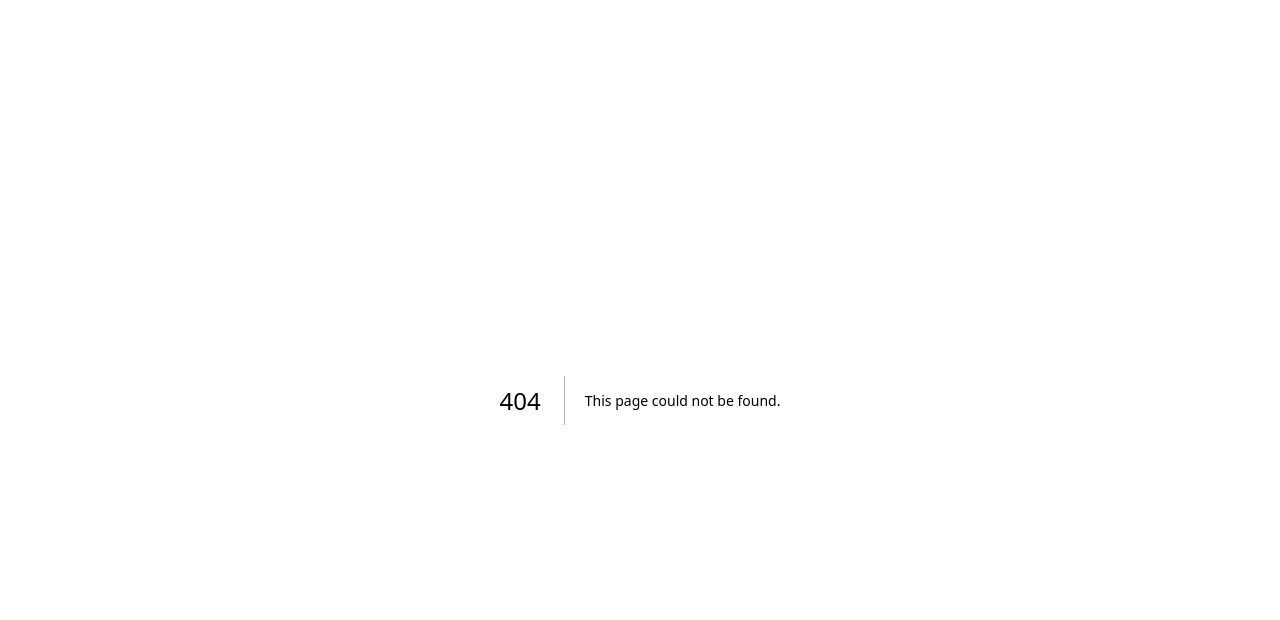
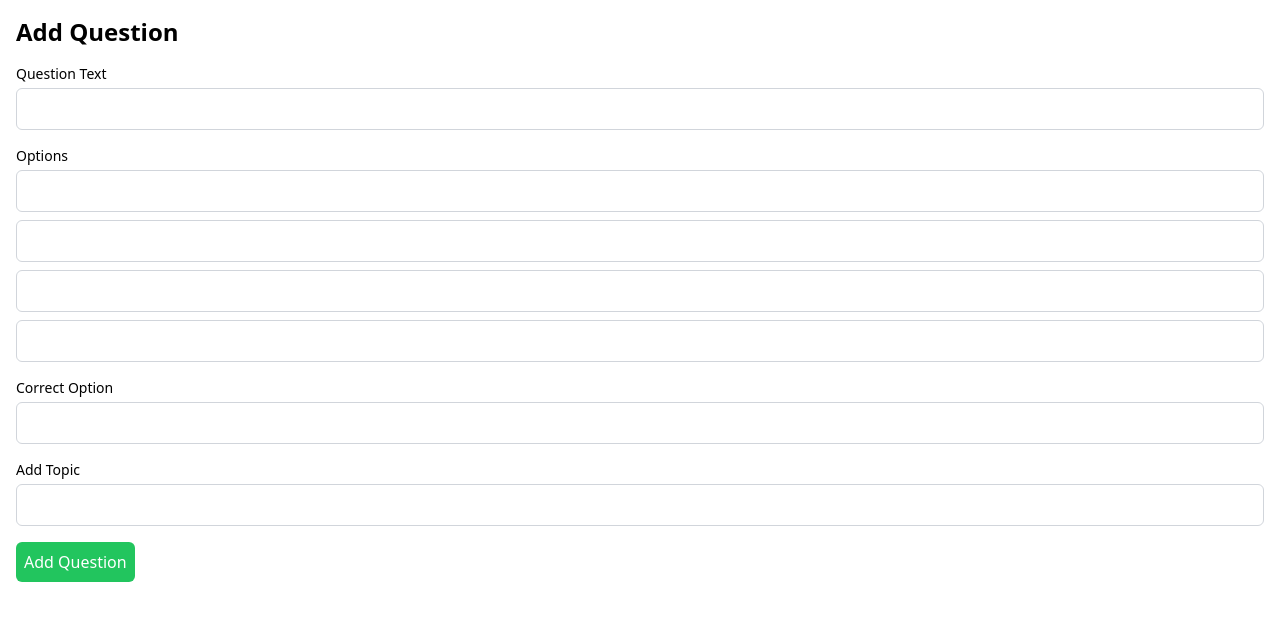
Before and after one commit to millyanne93/EduAdapt, a Next.js app in the folder frontend/: page /admin/questions/1 in a window 1280 px wide. Before the commit this address had no page. Shown: the top 620 px of the page. Built offline with nearby package versions, Linux system fonts and the light colour scheme.

Commit message:
Add create question component for the admin

```diff
--- /dev/null
+++ b/frontend/pages/admin/questions/[id].tsx
@@ -0,0 +1,87 @@
+import { useState, useEffect } from 'react';
+import axios from 'axios';
+import { useRouter } from 'next/router';
+
+const AddQuestions: React.FC = () => {
+  const router = useRouter();
+  const { id } = router.query;
+  const [questionText, setQuestionText] = useState('');
+  const [options, setOptions] = useState(['', '', '', '']);
+  const [correctOption, setCorrectOption] = useState<number | null>(null);
+  const [topic, setTopic] = useState('');
+  const [message, setMessage] = useState('');
+
+  const handleAddQuestion = async () => {
+    const token = localStorage.getItem('token');
+    try {
+      await axios.post(
+        'http://localhost:5000/api/questions',
+        {
+          text: questionText,
+          options,
+          correctOption,
+          topic,
+        },
+        { headers: { Authorization: `Bearer ${token}` } }
+      );
+      setMessage('Question added successfully');
+    } catch (error) {
+      setMessage('Failed to add question');
+    }
+  };
+
+  return (
+    <div className="p-4">
+      <h1 className="text-2xl font-bold mb-4">Add Question</h1>
+      <div className="mb-4">
+        <label className="block text-sm font-medium">Question Text</label>
+        <input
+          type="text"
+          value={questionText}
+          onChange={e => setQuestionText(e.target.value)}
+          className="mt-1 block w-full border border-gray-300 p-2 rounded-md"
+        />
+      </div>
+      <div className="mb-4">
+        <label className="block text-sm font-medium">Options</label>
+        {options.map((option, index) => (
+          <input
+            key={index}
+            type="text"
+            value={option}
+            onChange={e => {
+              const newOptions = [...options];
+              newOptions[index] = e.target.value;
+              setOptions(newOptions);
+            }}
+            className="mt-1 block w-full border border-gray-300 p-2 rounded-md mb-2"
+          />
+        ))}
+      </div>
+      <div className="mb-4">
+        <label className="block text-sm font-medium">Correct Option</label>
+        <input
+          type="number"
+          value={correctOption ?? ''}
+          onChange={e => setCorrectOption(parseInt(e.target.value, 10))}
+          className="mt-1 block w-full border border-gray-300 p-2 rounded-md"
+        />
+      </div>
+      <div className="mb-4">
+        <label className="block text-sm font-medium">Add Topic</label>
+        <input
+          type="text"
+          value={topic}
+          onChange={e => setTopic(e.target.value)}
+          className="mt-1 block w-full border border-gray-300 p-2 rounded-md"
+        />
+      </div>
+      {message && <p className="text-red-500 text-sm">{message}</p>}
+      <button onClick={handleAddQuestion} className="bg-green-500 text-white p-2 rounded-md">
+        Add Question
+      </button>
+    </div>
+  );
+};
+
+export default AddQuestions;
```
